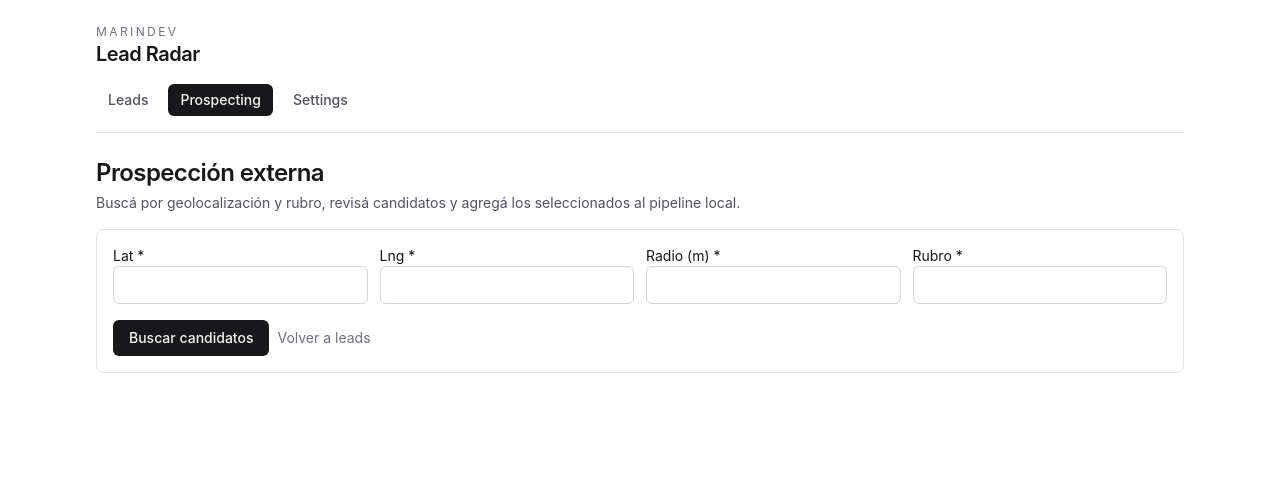
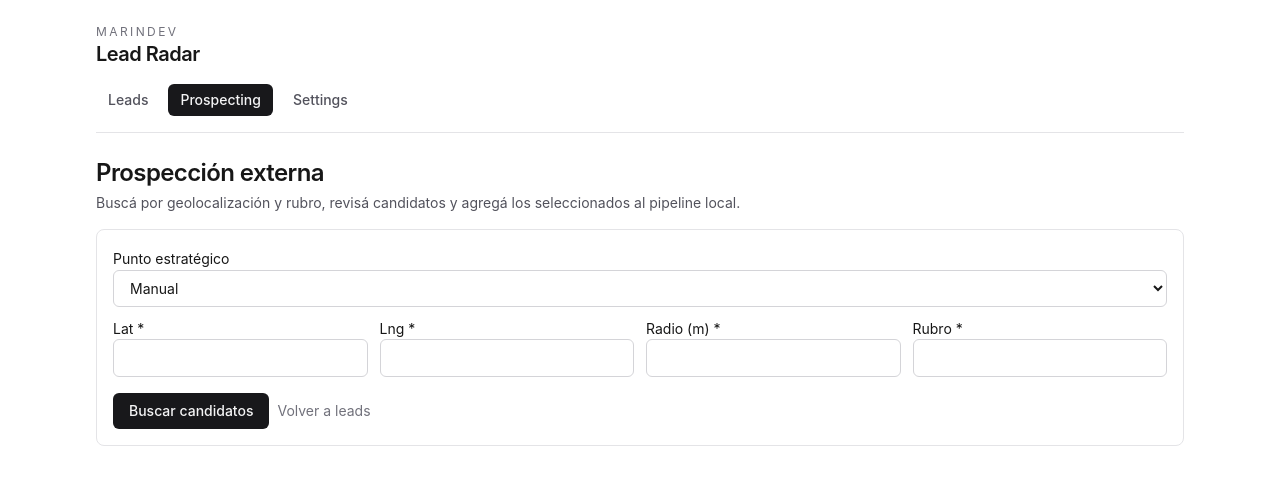
Before and after one commit to Daegon13/lead-radar, a Next.js app: page /prospecting in a window 1280 px wide. Shown: the top 484 px of the page. Built offline with nearby package versions, Linux system fonts and the light colour scheme.

Commit message:
Add strategic point selector to prospecting form

```diff
--- a/src/app/prospecting/page.tsx
+++ b/src/app/prospecting/page.tsx
@@ -13,10 +13,20 @@ import {
 import type { Lead, LeadFormValues } from "@/types/lead";
 
 type SearchFormState = {
+  strategicPointId: string;
   lat: string;
   lng: string;
   radio: string;
   rubro: string;
+};
+
+type StrategicPoint = {
+  id: string;
+  label: string;
+  lat: string;
+  lng: string;
+  radio: string;
+  rubro?: string;
 };
 
 type ProspectCandidate = {
@@ -24,6 +34,35 @@ type ProspectCandidate = {
   values: LeadFormValues;
   dedupeReason: "existing" | "batch" | null;
 };
+
+const MANUAL_STRATEGIC_POINT_ID = "manual";
+
+const STRATEGIC_POINTS_CATALOG: StrategicPoint[] = [
+  {
+    id: "microcentro-caba",
+    label: "Microcentro (CABA)",
+    lat: "-34.6036",
+    lng: "-58.3817",
+    radio: "1200",
+    rubro: "Gastronomía",
+  },
+  {
+    id: "palermo-caba",
+    label: "Palermo Soho (CABA)",
+    lat: "-34.5875",
+    lng: "-58.4241",
+    radio: "900",
+    rubro: "Indumentaria",
+  },
+  {
+    id: "nueva-cordoba",
+    label: "Nueva Córdoba (Córdoba)",
+    lat: "-31.4272",
+    lng: "-64.1844",
+    radio: "1000",
+    rubro: "Salud y bienestar",
+  },
+];
 
 function createProspectId(index: number): string {
   return `prospect-${index}-${Math.random().toString(36).slice(2, 8)}`;
@@ -80,7 +119,13 @@ function materializeLead(values: LeadFormValues): Lead {
 
 export default function ProspectingPage() {
   const { leads, createLead, replaceLeads } = useLeads();
-  const [form, setForm] = useState<SearchFormState>({ lat: "", lng: "", radio: "", rubro: "" });
+  const [form, setForm] = useState<SearchFormState>({
+    strategicPointId: MANUAL_STRATEGIC_POINT_ID,
+    lat: "",
+    lng: "",
+    radio: "",
+    rubro: "",
+  });
   const [candidates, setCandidates] = useState<ProspectCandidate[]>([]);
   const [selectedIds, setSelectedIds] = useState<string[]>([]);
   const [feedback, setFeedback] = useState<string | null>(null);
@@ -105,6 +150,28 @@ export default function ProspectingPage() {
 
   function updateField(field: keyof SearchFormState, value: string) {
     setForm((current) => ({ ...current, [field]: value }));
+  }
+
+  function handleStrategicPointChange(value: string) {
+    if (value === MANUAL_STRATEGIC_POINT_ID) {
+      updateField("strategicPointId", value);
+      return;
+    }
+
+    const strategicPoint = STRATEGIC_POINTS_CATALOG.find((item) => item.id === value);
+    if (!strategicPoint) {
+      updateField("strategicPointId", MANUAL_STRATEGIC_POINT_ID);
+      return;
+    }
+
+    setForm((current) => ({
+      ...current,
+      strategicPointId: strategicPoint.id,
+      lat: strategicPoint.lat,
+      lng: strategicPoint.lng,
+      radio: strategicPoint.radio,
+      rubro: strategicPoint.rubro ?? current.rubro,
+    }));
   }
 
   function handleSearch(event: FormEvent<HTMLFormElement>) {
@@ -212,6 +279,23 @@ export default function ProspectingPage() {
       </header>
 
       <form onSubmit={handleSearch} className="rounded-lg border border-zinc-200 bg-white p-4 dark:border-zinc-800 dark:bg-zinc-950">
+        <div className="mb-3">
+          <label className="space-y-1 text-sm">
+            <span>Punto estratégico</span>
+            <select
+              className="w-full rounded-md border border-zinc-300 px-3 py-2 text-sm"
+              value={form.strategicPointId}
+              onChange={(event) => handleStrategicPointChange(event.target.value)}
+            >
+              <option value={MANUAL_STRATEGIC_POINT_ID}>Manual</option>
+              {STRATEGIC_POINTS_CATALOG.map((point) => (
+                <option key={point.id} value={point.id}>
+                  {point.label}
+                </option>
+              ))}
+            </select>
+          </label>
+        </div>
         <div className="grid gap-3 sm:grid-cols-2 lg:grid-cols-4">
           <label className="space-y-1 text-sm">
             <span>Lat *</span>
```
